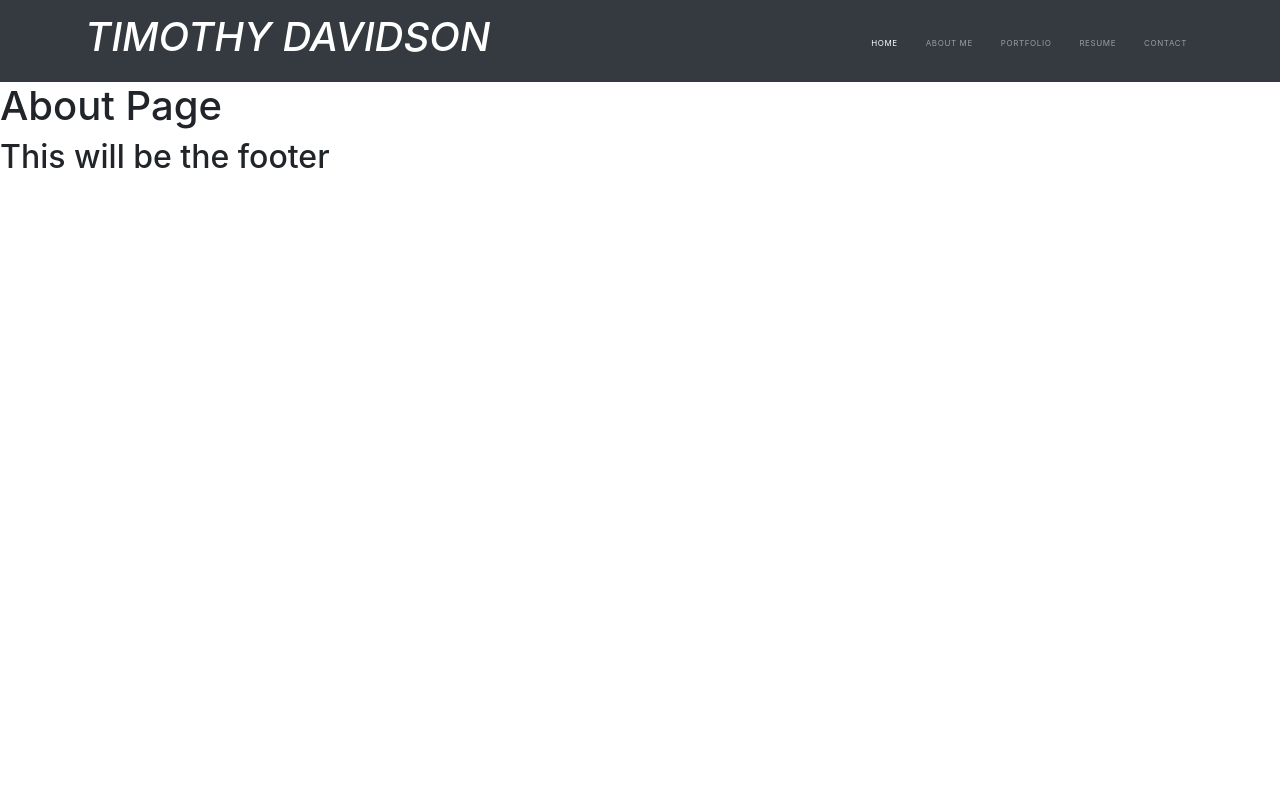
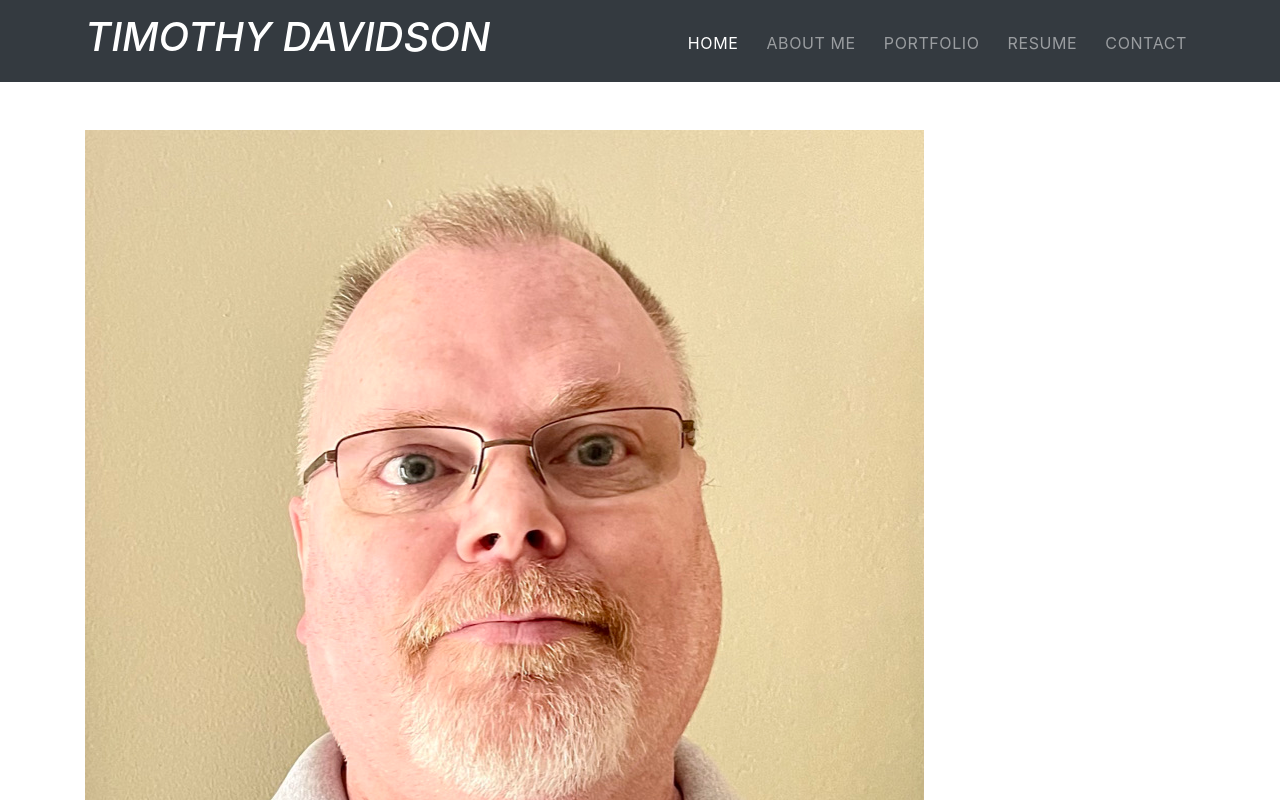
Before and after one commit to timdavidson2/react-portfolio, a React (Create React App) app in the folder portfolio/: page /about in a window 1280 px wide. Shown: the top 800 px of the page. Built offline with nearby package versions, Linux system fonts and the light colour scheme; a web font is replaced by a local one.

Commit message:
add about.js and about.css with photo

```diff
--- a/portfolio/src/pages/About.js
+++ b/portfolio/src/pages/About.js
@@ -1,10 +1,20 @@
 import React, { useEffect } from "react";
-
+import "../styles/About.css";
+import myImage from "../images/myPhoto.jpeg";
 const About = () => {
   useEffect(() => {
     window.scroll(0, 0);
   }, []);
-  return <h1>About Page</h1>;
+  return (
+    <div className="container py-5">
+      <div className="row">
+        <div className="col-lg-6 col-xm-12 about-photo">
+          <img src={myImage} alt="Tim" />;
+        </div>
+        <div className="col-lg-6 col-xm-12"></div>
+      </div>
+    </div>
+  );
 };
 
 export default About;
--- a/portfolio/src/pages/Main.js
+++ b/portfolio/src/pages/Main.js
@@ -27,7 +27,7 @@ const Main = () => {
         />
         <Link
           to="/Resume"
-          className="btn btn-light btn-lg btn-resume"
+          className="btn btn-primary  btn-lg btn-resume px-4"
           role="button"
         >
           Resume
--- /dev/null
+++ b/portfolio/src/styles/About.css
@@ -0,0 +1,2 @@
+.about-photo {
+}
--- a/portfolio/src/styles/Main.css
+++ b/portfolio/src/styles/Main.css
@@ -47,5 +47,7 @@
   border-radius: 0.625rem;
   font-family: var(--header-font);
   font-weight: bold;
+  font-size: 2rem;
   letter-spacing: 0.25rem;
+  border: 2px solid var(--primary-white);
 }
--- a/portfolio/src/styles/Navbar.css
+++ b/portfolio/src/styles/Navbar.css
@@ -32,8 +32,11 @@ nav ul li {
   border-top: 0.1875rem solid var(--primary-blue);
 }
 
-@media (min-width: 768px) {
-  .navbar {
+/************************* MEDIA QUERIES ************************/
+@media (max-width: 400px) {
+  .navbar,
+  .navbar-brand {
     font-size: 0.5rem;
+    display: block;
   }
 }
```
Also changed, not shown: portfolio/src/images/myPhoto.jpeg (added).
